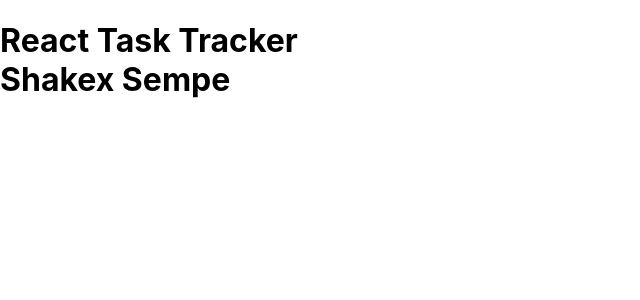
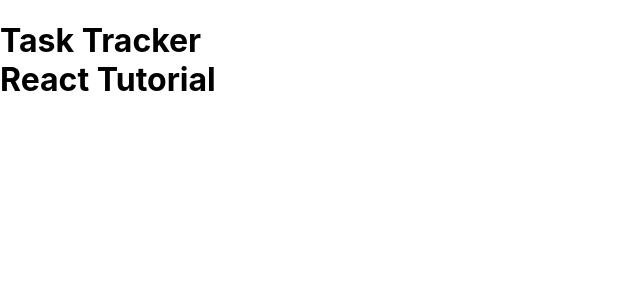
Before and after one commit to ShakexSempe/react-task-tracker, a React (Create React App) app: page / in a window 1280 px wide. Shown: the top 300 px of the page, without its empty margins (0-640 px from the left). Built offline with nearby package versions, Linux system fonts and the light colour scheme.

Commit message:
Header.js

```diff
--- a/src/App.js
+++ b/src/App.js
@@ -1,10 +1,10 @@
+import Header from './components/Header';
+
 function App() {
-  const name = "Shakex Sempe";
 
   return (
     <div className="Container">
-      <h1>React Task Tracker <br /><span>{name}</span></h1>
-
+      <Header />
     </div>
   );
 }
--- /dev/null
+++ b/src/components/Header.js
@@ -0,0 +1,20 @@
+import PropTypes from 'prop-types'
+
+
+const Header = (props) => {
+    return (
+        <header >
+            <h1>Task Tracker <br /> {props.title}</h1>
+        </header>
+    )
+}
+
+Header.defaultProps = {
+    title: "React Tutorial",
+}
+
+Header.propTypes = {
+    title: PropTypes.string.isRequired,
+}
+
+export default Header
```
